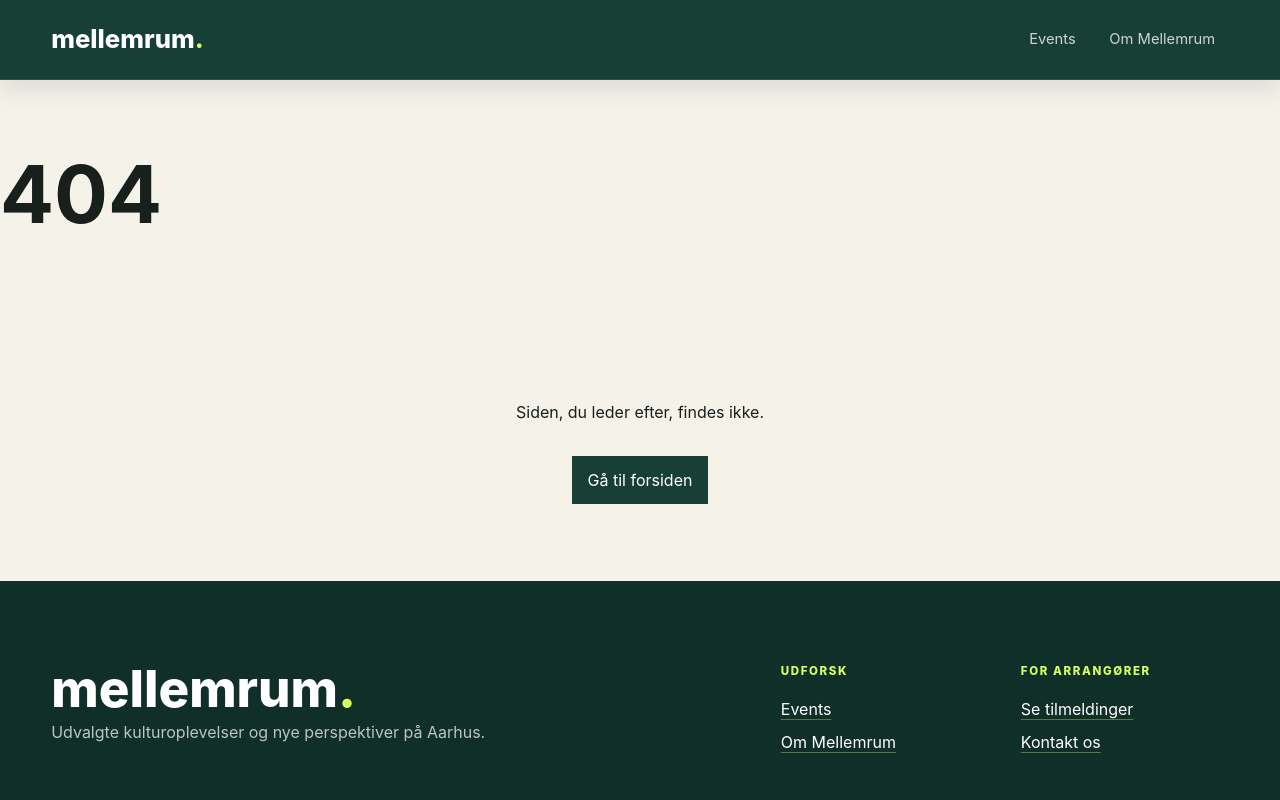
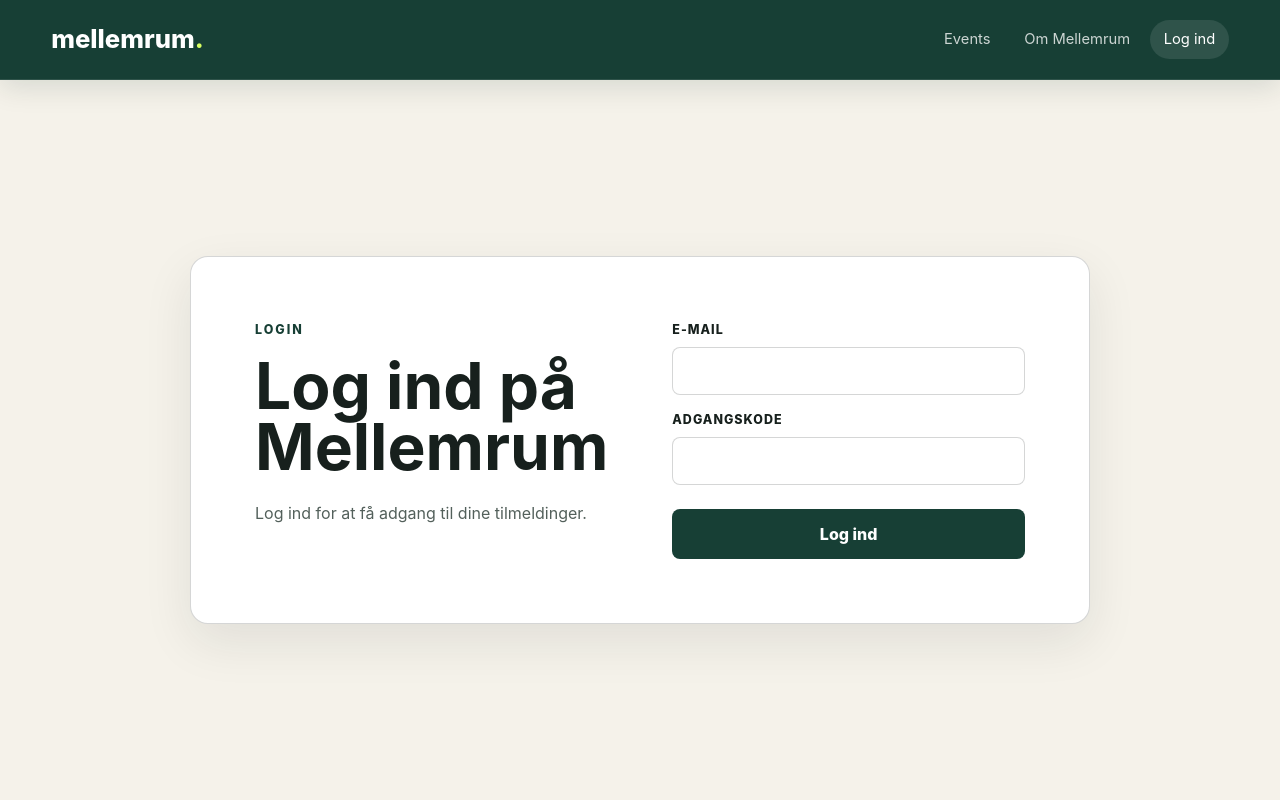
Before and after one commit to eaa25mtha/mellemrum, a React (Vite) app: page /login in a window 1280 px wide. Shown: the top 800 px of the page. Built offline with nearby package versions, Linux system fonts and the light colour scheme; no server answers.

Commit message:
mange ændringer i supabase og relationer i koden, ny loginpage, ændringer i css, en superbaseclient javascript side og mange ændringer i navbar - er igang med at gøre forskel på bruger og arrangør login

```diff
--- a/package.json
+++ b/package.json
@@ -14,6 +14,7 @@
     "preview": "vite preview"
   },
   "dependencies": {
+    "@supabase/supabase-js": "^2.114.0",
     "date-fns": "^4.4.0",
     "react": "^19.2.6",
     "react-dom": "^19.2.6",
--- a/src/App.jsx
+++ b/src/App.jsx
@@ -1,11 +1,12 @@
 import { Routes, Route } from "react-router";
 import Navbar from "./components/Navbar";
+import Footer from "./components/Footer";
 import HomePage from "./pages/HomePage";
 import AboutPage from "./pages/AboutPage";
 import EventPage from "./pages/EventPage";
+import LoginPage from "./pages/LoginPage";
 import RegistrationsPage from "./pages/RegistrationsPage";
 import NotFoundPage from "./pages/NotFoundPage";
-import Footer from "./components/Footer";
 
 export default function App() {
   return (
@@ -15,6 +16,7 @@ export default function App() {
         <Route path="/" element={<HomePage />} />
         <Route path="/events/:eventId" element={<EventPage />} />
         <Route path="/om" element={<AboutPage />} />
+        <Route path="/login" element={<LoginPage />} />
         <Route path="/tilmeldinger" element={<RegistrationsPage />} />
         <Route path="*" element={<NotFoundPage />} />
       </Routes>
--- a/src/components/Navbar.jsx
+++ b/src/components/Navbar.jsx
@@ -1,14 +1,93 @@
-import { NavLink } from "react-router";
+import { useEffect, useState } from "react";
+import { Link, NavLink } from "react-router";
+import { supabase } from "../services/supabaseClient.js";
+import { supabaseFetch } from "../services/supabaseService.js";
 
 export default function Navbar() {
+  const [user, setUser] = useState(null);
+  const [profile, setProfile] = useState(null);
+
+  useEffect(() => {
+    async function loadUser(session) {
+      const currentUser = session?.user ?? null;
+
+      setUser(currentUser);
+
+      if (!currentUser) {
+        setProfile(null);
+        return;
+      }
+
+      try {
+        const profiles = await supabaseFetch(
+          `/profiles?userId=eq.${currentUser.id}`,
+        );
+
+        setProfile(profiles[0] ?? null);
+      } catch (error) {
+        console.error("Failed to fetch profile:", error);
+        setProfile(null);
+      }
+    }
+
+    async function getSession() {
+      const {
+        data: { session },
+      } = await supabase.auth.getSession();
+
+      loadUser(session);
+    }
+
+    getSession();
+
+    const {
+      data: { subscription },
+    } = supabase.auth.onAuthStateChange((_event, session) => {
+      loadUser(session);
+    });
+
+    return () => {
+      subscription.unsubscribe();
+    };
+  }, []);
+
+  async function handleLogout() {
+    const { error } = await supabase.auth.signOut();
+
+    if (error) {
+      console.error("Logout failed:", error);
+    }
+  }
+
   return (
-    <nav className="site-nav">
-      <NavLink className="brand" to="/">
+    <nav className="site-nav" aria-label="Primær navigation">
+      <Link className="brand" to="/">
         mellemrum<span>.</span>
-      </NavLink>
+      </Link>
+
       <div className="nav-links">
         <NavLink to="/">Events</NavLink>
         <NavLink to="/om">Om Mellemrum</NavLink>
+
+        {profile?.role === "user" && (
+          <NavLink to="/mine-tilmeldinger">Mine tilmeldinger</NavLink>
+        )}
+
+        {profile?.role === "organizer" && (
+          <NavLink to="/tilmeldinger">Tilmeldinger</NavLink>
+        )}
+
+        {user ? (
+          <button
+            className="nav-auth-button"
+            type="button"
+            onClick={handleLogout}
+          >
+            Log ud
+          </button>
+        ) : (
+          <NavLink to="/login">Log ind</NavLink>
+        )}
       </div>
     </nav>
   );
--- /dev/null
+++ b/src/pages/LoginPage.jsx
@@ -0,0 +1,88 @@
+import { useState } from "react";
+import { useNavigate } from "react-router";
+import { supabase } from "../services/supabaseClient.js";
+
+export default function LoginPage() {
+  const navigate = useNavigate();
+
+  const [email, setEmail] = useState("");
+  const [password, setPassword] = useState("");
+
+  const [isSubmitting, setIsSubmitting] = useState(false);
+  const [error, setError] = useState(null);
+
+  async function handleSubmit(event) {
+    event.preventDefault();
+
+    setIsSubmitting(true);
+    setError(null);
+
+    try {
+      const { error: authError } = await supabase.auth.signInWithPassword({
+        email,
+        password,
+      });
+
+      if (authError) {
+        throw authError;
+      }
+
+      navigate("/");
+    } catch (error) {
+      console.error("Login failed:", error);
+      setError("Login mislykkedes. Tjek din e-mail og adgangskode.");
+    } finally {
+      setIsSubmitting(false);
+    }
+  }
+
+  return (
+    <main className="login-page">
+      <section className="login-panel" aria-labelledby="login-heading">
+        <div className="login-intro">
+          <p className="eyebrow dark">Login</p>
+
+          <h1 id="login-heading">Log ind på Mellemrum</h1>
+
+          <p>Log ind for at få adgang til dine tilmeldinger.</p>
+        </div>
+
+        <form onSubmit={handleSubmit}>
+          <label>
+            E-mail
+            <input
+              type="email"
+              value={email}
+              onChange={(event) => setEmail(event.target.value)}
+              autoComplete="email"
+              required
+              disabled={isSubmitting}
+            />
+          </label>
+
+          <label>
+            Adgangskode
+            <input
+              type="password"
+              value={password}
+              onChange={(event) => setPassword(event.target.value)}
+              autoComplete="current-password"
+              required
+              disabled={isSubmitting}
+            />
+          </label>
+
+          <button type="submit" disabled={isSubmitting}>
+            {isSubmitting ? "Logger ind..." : "Log ind"}
+          </button>
+
+          {error && (
+            <p className="form-message" role="alert">
+              {error}
+            </p>
+          )}
+        </form>
+      </section>
+    </main>
+  );
+}
--- /dev/null
+++ b/src/services/supabaseClient.js
@@ -0,0 +1,8 @@
+//forbindelsen mellem react appen og supabase databasen
+
+import { createClient } from "@supabase/supabase-js";
+
+const SUPABASE_URL = import.meta.env.VITE_SUPABASE_URL;
+const SUPABASE_APIKEY = import.meta.env.VITE_SUPABASE_APIKEY;
+
+export const supabase = createClient(SUPABASE_URL, SUPABASE_APIKEY);
--- a/src/services/supabaseService.js
+++ b/src/services/supabaseService.js
@@ -6,7 +6,7 @@ const headers = {
 };
 
 export async function supabaseFetch(endpoint, options = {}) {
-  const response = await fetch(`${SUPABASE_URL}${endpoint}`, {
+  const response = await fetch(`${SUPABASE_URL}/rest/v1${endpoint}`, {
     headers,
     ...options,
   });
--- a/src/styles/main.css
+++ b/src/styles/main.css
@@ -1,6 +1,24 @@
+/*==========================
+INDHOLDSFORTEGNELSE:
+
+- base/ globale css regler
+- typografi
+- forms og focus states
+- navigation
+- home page
+- event cards
+- about page
+- login page
+- event detail page
+- registrations page
+- not found page
+- footer
+- responsive - mobil
+============================*/
+
 /* =========================
    Base / Global
-========================= */
+=========================== */
 
 * {
   box-sizing: border-box;
@@ -160,6 +178,26 @@ select:focus-visible {
 .nav-links a.active {
   background: rgba(255, 255, 255, 0.1);
   color: white;
+}
+
+.nav-auth-button {
+  background: none;
+  border: 0;
+  border-radius: 999px;
+  color: rgba(255, 255, 255, 0.78);
+  cursor: pointer;
+  font-size: 0.92rem;
+  padding: 0.55rem 0.85rem;
+}
+
+.nav-auth-button:hover {
+  background: rgba(255, 255, 255, 0.1);
+  color: white;
+}
+
+.nav-auth-button:focus-visible {
+  outline: 3px solid var(--lime);
+  outline-offset: 3px;
 }
 
 /* =========================
@@ -608,6 +646,84 @@ select:focus-visible {
 }
 
 /* =========================
+   Login page
+========================= */
+
+.login-page {
+  align-items: center;
+  display: flex;
+  justify-content: center;
+  min-height: calc(100vh - 80px);
+}
+
+.login-panel {
+  background: white;
+  border: 1px solid var(--line);
+  border-radius: 18px;
+  box-shadow: var(--shadow);
+  display: grid;
+  gap: clamp(2rem, 5vw, 5rem);
+  grid-template-columns: 1fr 1fr;
+  max-width: 900px;
+  overflow: hidden;
+  padding: clamp(2rem, 5vw, 5rem);
+  width: 100%;
+}
+
+.login-intro h1 {
+  font-size: clamp(2.5rem, 5vw, 4.5rem);
+  line-height: 0.95;
+  margin: 0 0 1.5rem;
+}
+
+.login-intro > p:last-child {
+  color: #53605b;
+  line-height: 1.6;
+  margin: 0;
+  max-width: 28rem;
+}
+
+.login-panel form {
+  align-content: center;
+  display: grid;
+  gap: 1rem;
+}
+
+.login-panel label {
+  display: grid;
+  font-size: 0.78rem;
+  font-weight: 800;
+  gap: 0.45rem;
+  letter-spacing: 0.08em;
+  text-transform: uppercase;
+}
+
+.login-panel button {
+  background: var(--green);
+  border: 0;
+  border-radius: 8px;
+  color: white;
+  cursor: pointer;
+  font-weight: 800;
+  margin-top: 0.5rem;
+  min-height: 50px;
+  padding: 0.8rem 1.1rem;
+  transition:
+    background 160ms ease,
+    color 160ms ease;
+}
+
+.login-panel button:hover:not(:disabled) {
+  background: var(--lime);
+  color: var(--green);
+}
+
+.login-panel button:disabled {
+  cursor: wait;
+  opacity: 0.65;
+}
+
+/* =========================
    Event detail page
 ========================= */
 
@@ -907,6 +1023,7 @@ select:focus-visible {
   .signup-panel,
   .about-intro,
   .about-city,
+  .login-panel,
   .about-audience-split,
   .about-flow-list {
     grid-template-columns: 1fr;
```
Also changed, not shown: 1 other file (tests, documents, lock files or other folders).
